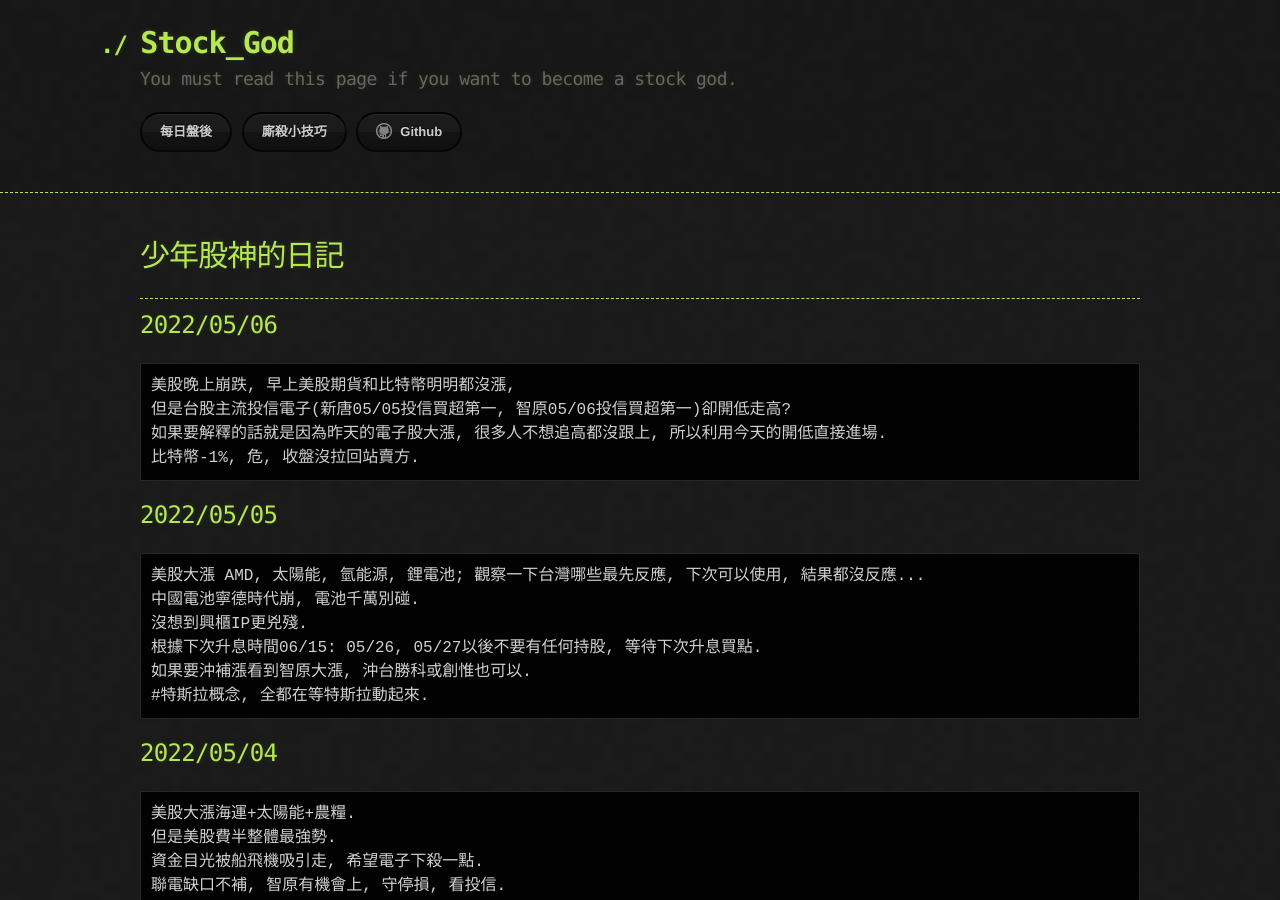
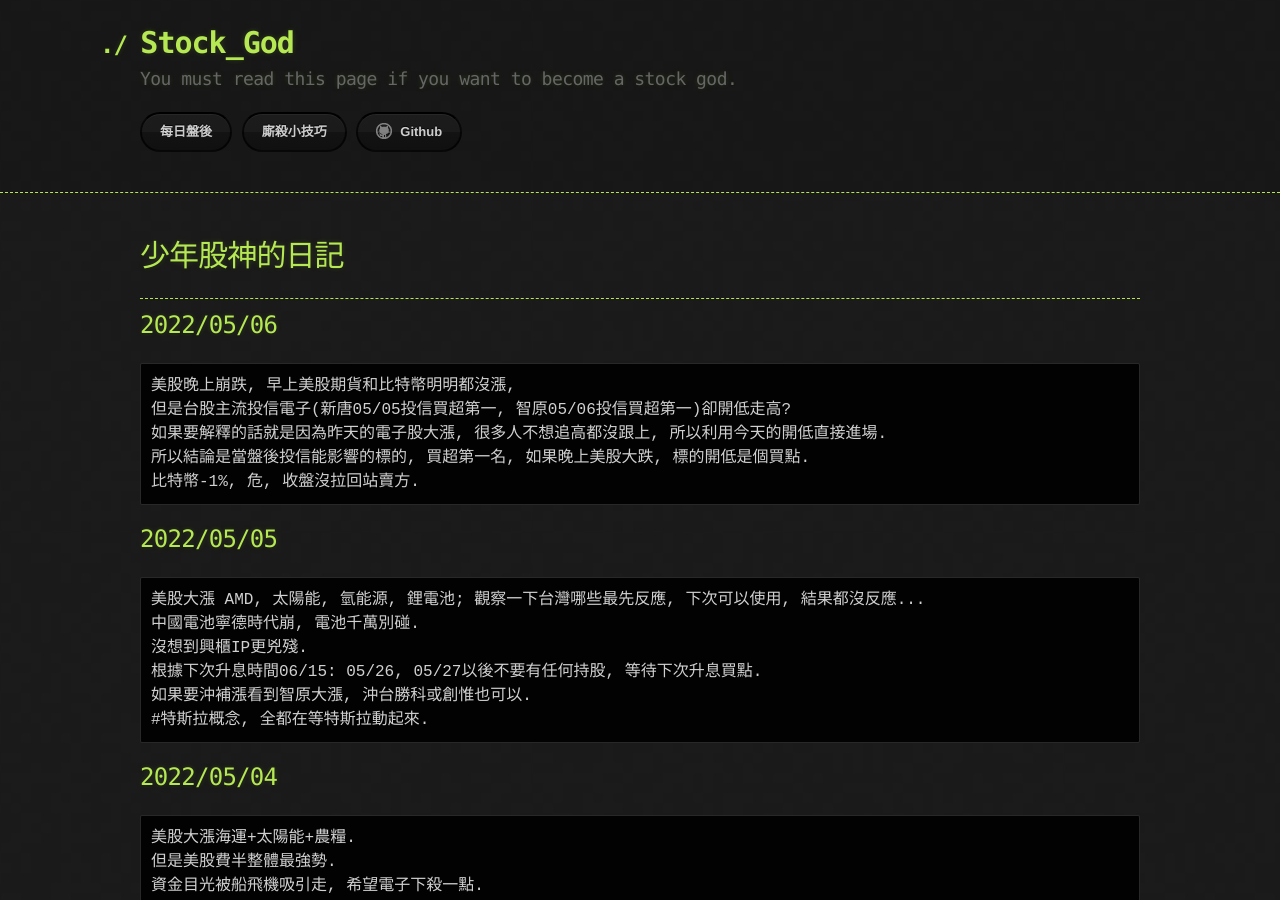
Before and after one commit to lepg5487/Stock_God, a Jekyll site: the page built from index.md, in a window 1280 px wide and 900 px high. Built offline with Jekyll 4.4.1, drawn with Linux system fonts in a browser that asks for light colours; our own code applies the rules of GitHub Pages for plain Markdown files.

Commit message:
Update index.md

````diff
--- a/index.md
+++ b/index.md
@@ -11,6 +11,7 @@ layout: testlayouts
 美股晚上崩跌, 早上美股期貨和比特幣明明都沒漲,
 但是台股主流投信電子(新唐05/05投信買超第一, 智原05/06投信買超第一)卻開低走高?
 如果要解釋的話就是因為昨天的電子股大漲, 很多人不想追高都沒跟上, 所以利用今天的開低直接進場.
+所以結論是當盤後投信能影響的標的, 買超第一名, 如果晚上美股大跌, 標的開低是個買點.
 比特幣-1%, 危, 收盤沒拉回站賣方.
 ```
 
````
